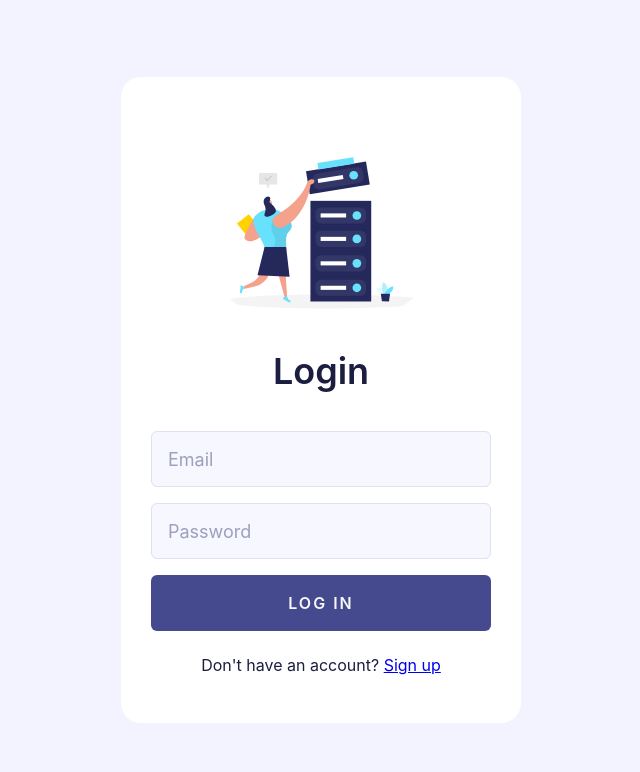
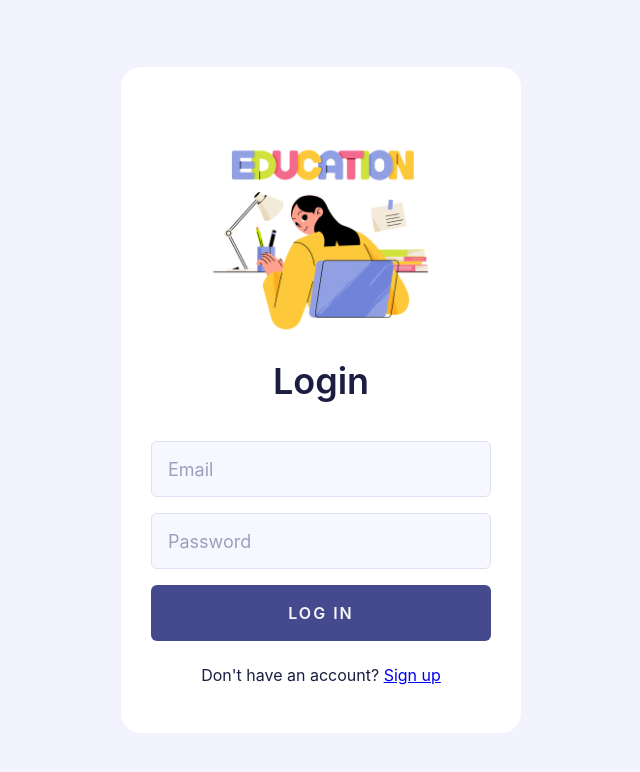
Before and after one commit to usamaasif786/login-form, a React (Create React App) app: page / in a window 1280 px wide. Shown: the top 772 px of the page, without its empty margins (319-959 px from the left). Built offline with nearby package versions, Linux system fonts and the light colour scheme.

Commit message:
From Usama

```diff
--- a/src/components/body/mainpage.jsx
+++ b/src/components/body/mainpage.jsx
@@ -1,5 +1,4 @@
 import { useState } from "react";
-import logo from "../style/logo.svg";
 import "../style/style.css";
 import welcomelogo from "../style/welcome-logo.png"
 import { useHistory, useNavigate } from "react-router-dom";
--- a/src/components/loginform/loginform.jsx
+++ b/src/components/loginform/loginform.jsx
@@ -1,5 +1,6 @@
 import { ChangeEvent, useState } from "react";
 import logo from "../style/logo.svg";
+import loginlogo from "../style/login-logo.png"
 import "../style/style.css";
 import MainPage from "../body/mainpage";
 import {
@@ -59,7 +60,7 @@ export const Login = () => {
 
   return (
     <div className="login-card">
-      <img src={logo} alt="Logo" />
+      <img src={loginlogo} alt="Logo" />
       <h2>Login</h2>
       {error && <div className="error">{error}</div>}
       <form className="login-form" onSubmit={handleLogin}>
--- a/src/components/style/style.css
+++ b/src/components/style/style.css
@@ -41,7 +41,7 @@ button {
 
 .login-card img {
   width: 260px;
-  border-radius: 50%;
+  /* border-radius: 50%; */
   border: 1px solid rgba(255, 255, 255, 0.4);
   padding: 5px;
   margin-bottom: 10px;
```
Also changed, not shown: src/components/body/privateroute.jsx (added, +12 -0 lines), src/components/signupform/signupform.jsx (+0 -39 lines), src/components/style/login-logo.png (added).
